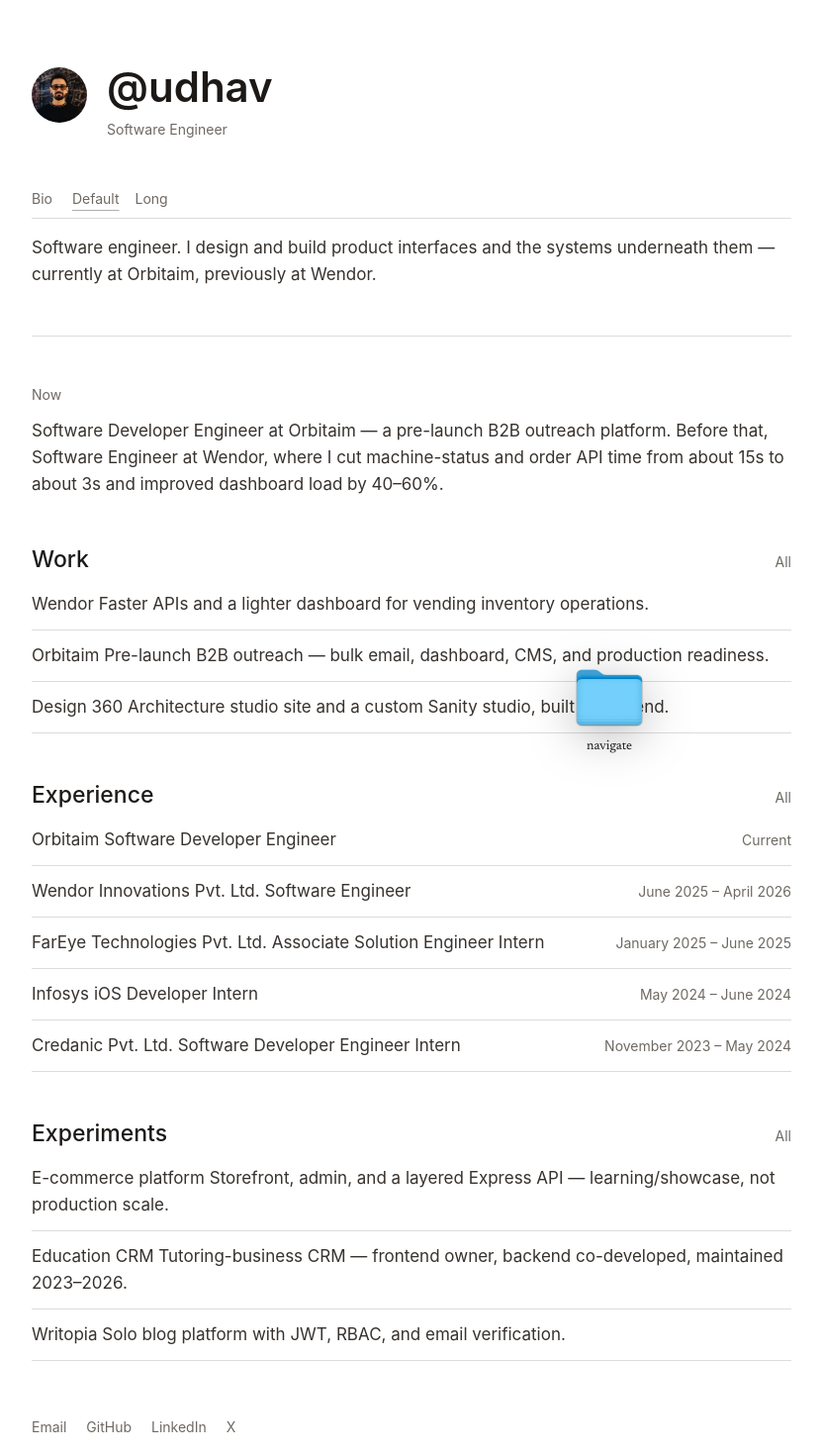
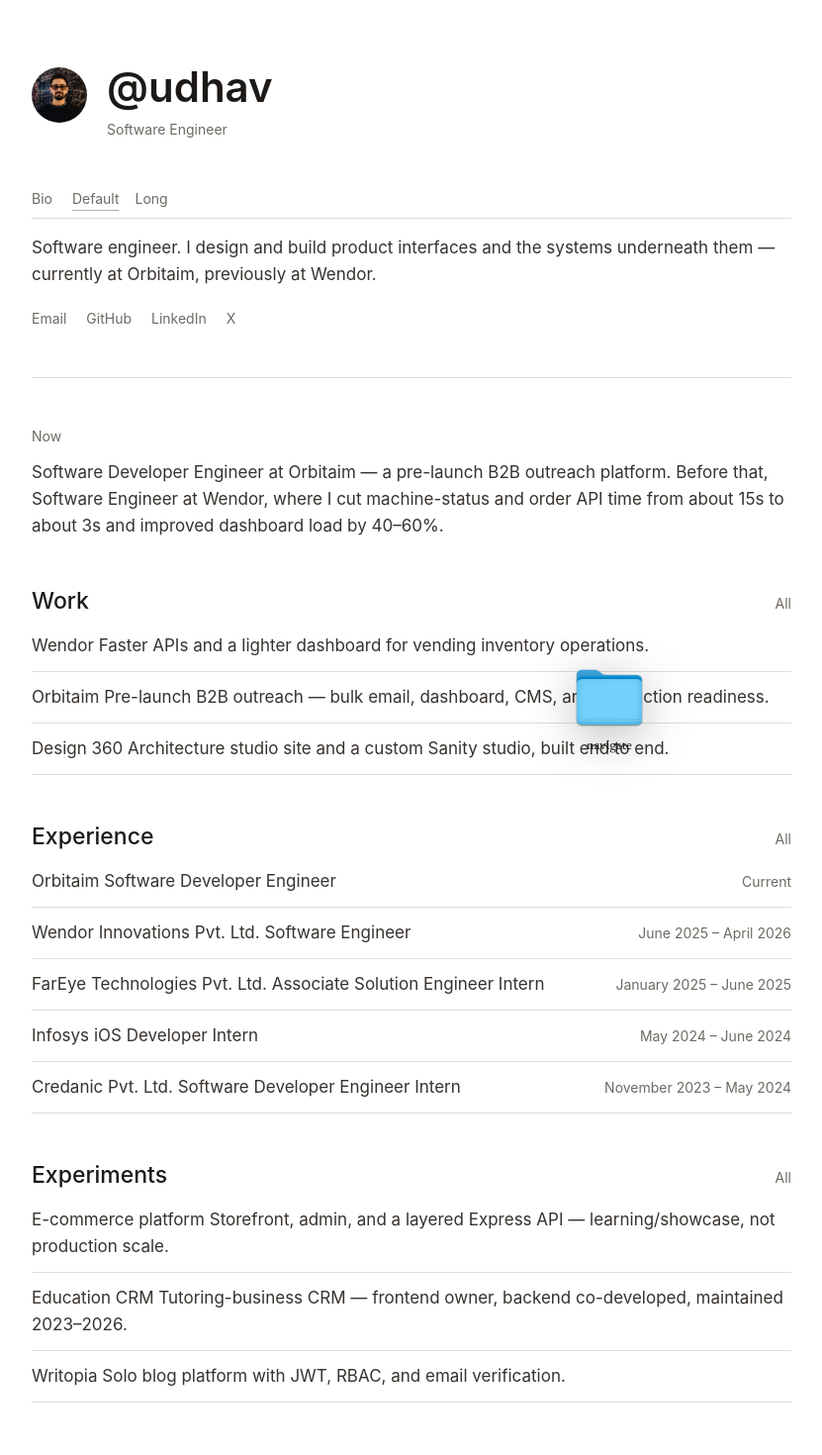
Before and after one commit to w-udhav/udv-home, a Next.js app: page / in a window 1280 px wide. Shown: the top 1470 px of the page at 99% size, without its empty margins (24-855 px from the left). Built offline with nearby package versions, Linux system fonts and the light colour scheme.

Commit message:
refactor: update page headers to include breadcrumb navigation, enhance global styles, and remove deprecated site footer component

```diff
--- a/src/app/experience/[slug]/page.tsx
+++ b/src/app/experience/[slug]/page.tsx
@@ -40,7 +40,13 @@
 
   return (
     <SiteShell>
-      <PageHeader title={job.company} href="/experience" />
+      <PageHeader
+        title={job.company}
+        crumbs={[
+          { label: "Experience", href: "/experience" },
+          { label: job.company },
+        ]}
+      />
       <p className="type-caption">
         {job.title} · {job.type} · {job.dates}
       </p>
--- a/src/app/experience/page.tsx
+++ b/src/app/experience/page.tsx
@@ -14,7 +14,7 @@
 export default function ExperiencePage() {
   return (
     <SiteShell>
-      <PageHeader title="Experience" />
+      <PageHeader title="Experience" crumbs={[{ label: "Experience" }]} />
       <p className="type-body">
         Full-time and internships, newest first. Product stories for Orbitaim
         and Wendor also live under{" "}
--- a/src/app/experiments/[slug]/page.tsx
+++ b/src/app/experiments/[slug]/page.tsx
@@ -33,7 +33,13 @@
 
   return (
     <SiteShell>
-      <PageHeader title={item.title} href="/experiments" />
+      <PageHeader
+        title={item.title}
+        crumbs={[
+          { label: "Experiments", href: "/experiments" },
+          { label: item.title },
+        ]}
+      />
       <p className="type-caption">
         {item.role}
         {item.dates ? ` · ${item.dates}` : ""}
--- a/src/app/experiments/page.tsx
+++ b/src/app/experiments/page.tsx
@@ -14,7 +14,7 @@
 export default function ExperimentsPage() {
   return (
     <SiteShell>
-      <PageHeader title="Experiments" />
+      <PageHeader title="Experiments" crumbs={[{ label: "Experiments" }]} />
       <p className="type-body">
         Personal projects and internship builds. Client work is under{" "}
         <Link href="/work" className="note-link">
--- a/src/app/globals.css
+++ b/src/app/globals.css
@@ -89,13 +89,16 @@
   scroll-behavior: smooth;
   scroll-padding-top: 1.5rem;
   color-scheme: light;
-  background: var(--background);
+  background-color: var(--background);
+  min-height: 100dvh;
+  overflow-x: clip;
   scrollbar-width: thin;
   scrollbar-color: var(--scrollbar-thumb) var(--background);
 }
 
 html.dark {
   color-scheme: dark;
+  background-color: var(--background);
 }
 
 /* Minimal custom scrollbar — WebKit */
@@ -140,7 +143,7 @@
 }
 
 body {
-  background: var(--background);
+  background-color: var(--background);
   color: var(--foreground-soft);
   font-family: var(--font-serif);
   font-size: 17px;
--- a/src/app/page.tsx
+++ b/src/app/page.tsx
@@ -3,7 +3,6 @@
 import profileImage from "@/assets/profile.png";
 import BioToggle from "@/components/bio-toggle";
 import EntryRow from "@/components/entry-row";
-import SiteFooter from "@/components/site-footer";
 import SiteShell from "@/components/site-shell";
 import {
   employment,
@@ -118,8 +117,6 @@
           ))}
         </div>
       </section>
-
-      <SiteFooter />
     </SiteShell>
   );
 }
--- a/src/app/work/[slug]/page.tsx
+++ b/src/app/work/[slug]/page.tsx
@@ -33,7 +33,10 @@
 
   return (
     <SiteShell>
-      <PageHeader title={item.title} href="/work" />
+      <PageHeader
+        title={item.title}
+        crumbs={[{ label: "Work", href: "/work" }, { label: item.title }]}
+      />
       <p className="type-caption">
         {item.eyebrow} · {item.role} · {item.dates}
       </p>
--- a/src/app/work/page.tsx
+++ b/src/app/work/page.tsx
@@ -14,7 +14,7 @@
 export default function WorkPage() {
   return (
     <SiteShell>
-      <PageHeader title="Work" />
+      <PageHeader title="Work" crumbs={[{ label: "Work" }]} />
       <p className="type-body">
         Selected product stories. Employment history lives on{" "}
         <Link href="/experience" className="note-link">
--- a/src/components/bio-toggle.tsx
+++ b/src/components/bio-toggle.tsx
@@ -1,7 +1,7 @@
 "use client";
 
 import { useState } from "react";
-import { bio } from "@/data/resume";
+import { bio, identity } from "@/data/resume";
 
 export default function BioToggle() {
   const [longBio, setLongBio] = useState(false);
@@ -52,6 +52,38 @@
           <p>{bio.short}</p>
         )}
       </div>
+      <p className="mt-5 flex flex-wrap gap-x-5 gap-y-2">
+        <a
+          href={`mailto:${identity.email}`}
+          className="type-caption hover:text-foreground"
+        >
+          Email
+        </a>
+        <a
+          href={identity.github}
+          target="_blank"
+          rel="noopener noreferrer"
+          className="type-caption hover:text-foreground"
+        >
+          GitHub
+        </a>
+        <a
+          href={identity.linkedin}
+          target="_blank"
+          rel="noopener noreferrer"
+          className="type-caption hover:text-foreground"
+        >
+          LinkedIn
+        </a>
+        <a
+          href={identity.twitter}
+          target="_blank"
+          rel="noopener noreferrer"
+          className="type-caption hover:text-foreground"
+        >
+          X
+        </a>
+      </p>
     </section>
   );
 }
--- a/src/components/page-header.tsx
+++ b/src/components/page-header.tsx
@@ -1,27 +1,45 @@
 import Link from "next/link";
 import { identity } from "@/data/resume";
 
-type PageHeaderProps = {
-  title: string;
+export type Crumb = {
+  label: string;
   href?: string;
 };
 
-export default function PageHeader({ title, href }: PageHeaderProps) {
+type PageHeaderProps = {
+  title: string;
+  crumbs: Crumb[];
+};
+
+export default function PageHeader({ title, crumbs }: PageHeaderProps) {
   return (
     <header className="flex flex-col gap-6">
-      <p className="type-caption">
+      <nav aria-label="Breadcrumb" className="type-caption">
+        <ol className="flex flex-wrap items-center gap-x-1.5">
+          <li>
             <Link href="/" className="hover:text-foreground">
               {identity.handle}
             </Link>
-        <span className="text-separator"> / </span>
-        {href ? (
-          <Link href={href} className="hover:text-foreground">
-            {title}
+          </li>
+          {crumbs.map((crumb) => (
+            <li
+              key={`${crumb.href ?? ""}-${crumb.label}`}
+              className="flex items-center gap-x-1.5"
+            >
+              <span aria-hidden className="text-muted">
+                /
+              </span>
+              {crumb.href ? (
+                <Link href={crumb.href} className="hover:text-foreground">
+                  {crumb.label}
                 </Link>
               ) : (
-          <span className="text-foreground">{title}</span>
+                <span className="text-foreground">{crumb.label}</span>
               )}
-      </p>
+            </li>
+          ))}
+        </ol>
+      </nav>
       <h1 className="type-heading">{title}</h1>
     </header>
   );
--- a/src/components/site-footer.tsx
+++ /dev/null
@@ -1,38 +0,0 @@
-import { identity } from "@/data/resume";
-
-export default function SiteFooter() {
-  return (
-    <footer className="flex flex-wrap gap-x-5 gap-y-2 pt-2">
-      <a
-        href={`mailto:${identity.email}`}
-        className="type-caption hover:text-foreground"
-      >
-        Email
-      </a>
-      <a
-        href={identity.github}
-        target="_blank"
-        rel="noopener noreferrer"
-        className="type-caption hover:text-foreground"
-      >
-        GitHub
-      </a>
-      <a
-        href={identity.linkedin}
-        target="_blank"
-        rel="noopener noreferrer"
-        className="type-caption hover:text-foreground"
-      >
-        LinkedIn
-      </a>
-      <a
-        href={identity.twitter}
-        target="_blank"
-        rel="noopener noreferrer"
-        className="type-caption hover:text-foreground"
-      >
-        X
-      </a>
-    </footer>
-  );
-}
```
Lines whose indentation alone changed are shown as unchanged.
